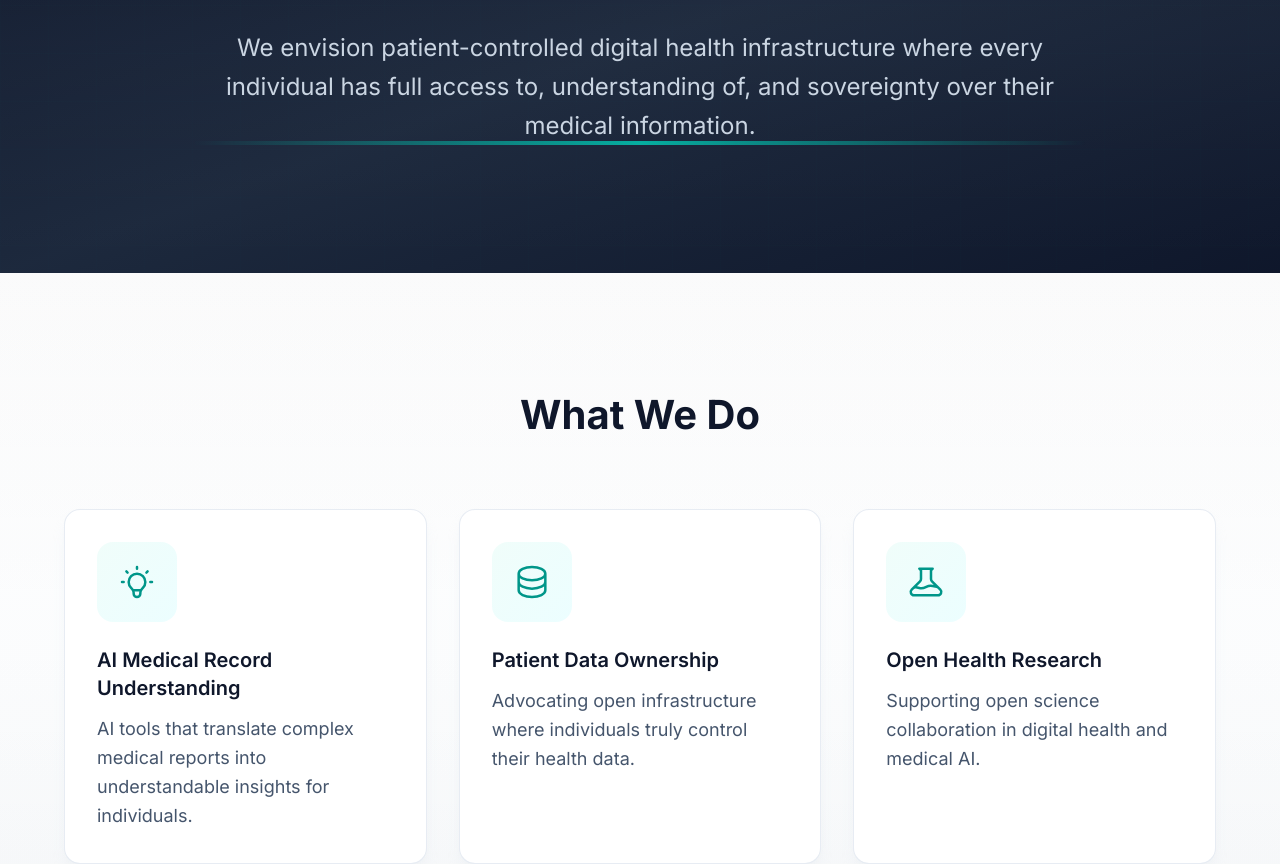
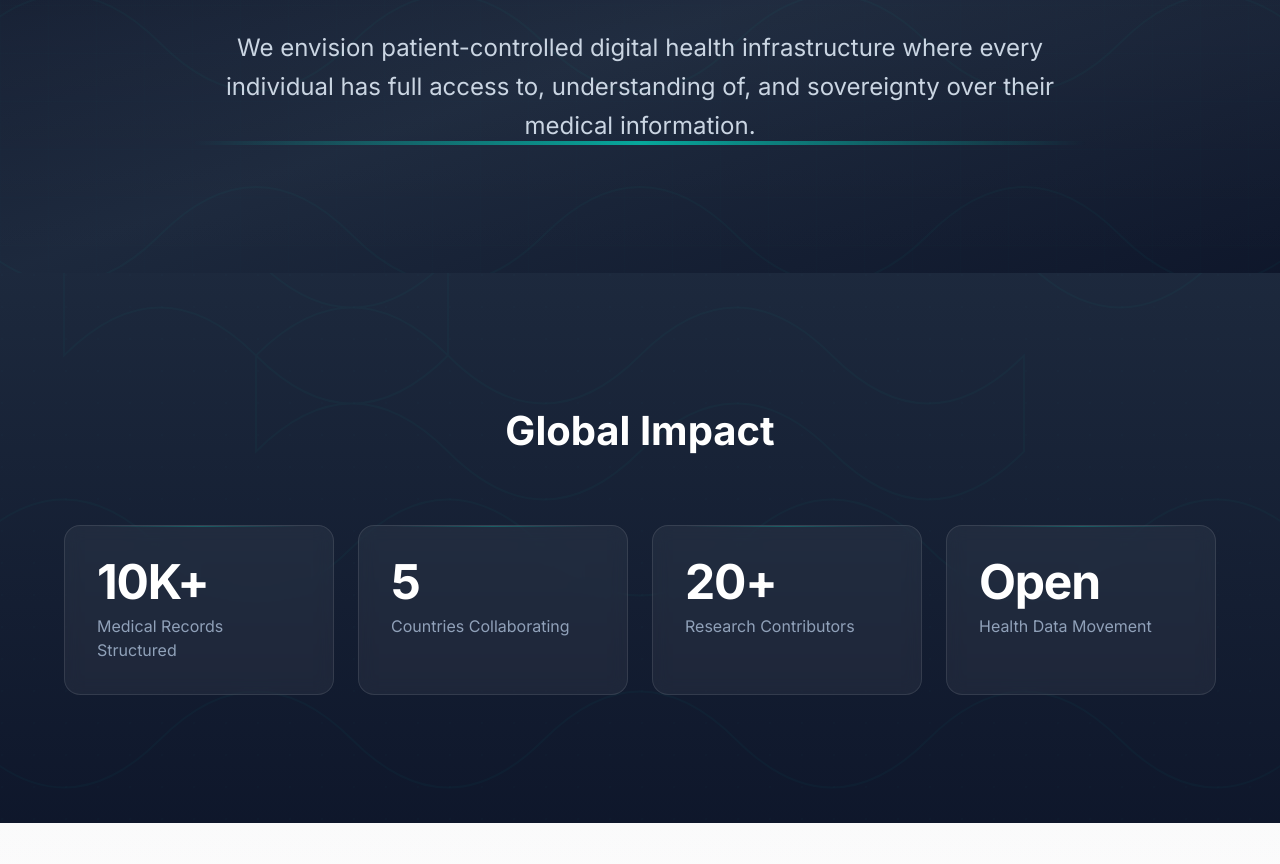
Before and after one commit to tutupi111/myhealthdata, a Next.js app: page /en in a window 1280 px wide. Shown: the part 1680-2544 px from the top of the page. Built offline with nearby package versions, Linux system fonts and the light colour scheme.

Commit message:
upgrade homepage design v3

```diff
--- a/app/[lang]/page.tsx
+++ b/app/[lang]/page.tsx
@@ -3,6 +3,9 @@ import { HeroSection } from "@/components/HeroSection";
 import { FeatureCard } from "@/components/FeatureCard";
 import { PortalCard } from "@/components/PortalCard";
 import { ProjectCard } from "@/components/ProjectCard";
+import { GlobalImpactCard } from "@/components/GlobalImpactCard";
+import { CodePatternBackground } from "@/components/CodePatternBackground";
+import { WorldMapOutline } from "@/components/WorldMapOutline";
 import {
   IconFragmented,
   IconLocked,
@@ -55,6 +58,7 @@ export default async function HomePage({
                   key={i}
                   className="group relative rounded-2xl bg-white/80 backdrop-blur-sm border border-white/60 p-8 shadow-lg shadow-slate-200/50 transition-all duration-300 hover:shadow-xl hover:shadow-teal-200/30 hover:-translate-y-2 hover:border-teal-200/60"
                 >
+                  <div className="absolute top-0 left-6 right-6 h-0.5 rounded-full bg-gradient-to-r from-teal-500/60 to-cyan-500/60 opacity-0 group-hover:opacity-100 transition-opacity" />
                   <div className="mb-6 inline-flex rounded-xl bg-gradient-to-br from-teal-50 to-cyan-50 p-4 text-teal-600 shadow-sm transition-all duration-300 group-hover:shadow-[0_0_20px_rgba(20,184,166,0.3)] group-hover:scale-110">
                     <Icon />
                   </div>
@@ -82,6 +86,7 @@ export default async function HomePage({
             backgroundSize: "48px 48px",
           }}
         />
+        <WorldMapOutline />
         <div className="absolute inset-0 bg-[linear-gradient(to_bottom,transparent_0%,rgba(255,255,255,0.02)_50%,transparent_100%)]" />
         <div className="relative max-w-4xl mx-auto text-center">
           <h2 className="text-[36px] md:text-[40px] lg:text-[44px] font-bold text-white mb-8 leading-tight">
@@ -92,6 +97,29 @@ export default async function HomePage({
             <p className="text-xl md:text-2xl text-slate-300 leading-relaxed relative">
               {t.vision.content}
             </p>
+          </div>
+        </div>
+      </section>
+
+      {/* Global Impact - New Section */}
+      <section className="relative py-24 md:py-32 px-4 overflow-hidden">
+        <div className="absolute inset-0 bg-gradient-to-b from-slate-800 to-slate-900" />
+        <div
+          className="absolute inset-0 opacity-20"
+          style={{
+            backgroundImage: `radial-gradient(circle at 2px 2px, rgba(20,184,166,0.08) 1px, transparent 0)`,
+            backgroundSize: "32px 32px",
+          }}
+        />
+        <WorldMapOutline />
+        <div className="relative max-w-6xl mx-auto">
+          <h2 className="text-[36px] md:text-[40px] font-bold text-white mb-16 text-center">
+            {t.globalImpact.title}
+          </h2>
+          <div className="grid sm:grid-cols-2 lg:grid-cols-4 gap-6">
+            {t.globalImpact.stats.map((stat, i) => (
+              <GlobalImpactCard key={i} value={stat.value} label={stat.label} />
+            ))}
           </div>
         </div>
       </section>
@@ -134,6 +162,7 @@ export default async function HomePage({
             backgroundSize: "40px 40px",
           }}
         />
+        <WorldMapOutline />
         <div className="relative max-w-6xl mx-auto">
           <h2 className="text-[36px] md:text-[40px] font-bold text-white mb-4 text-center">
             {t.platformAccess.title}
@@ -178,15 +207,17 @@ export default async function HomePage({
                 key={i}
                 name={project.name}
                 description={project.description}
+                tag={project.tag}
               />
             ))}
           </div>
         </div>
       </section>
 
-      {/* Open Source - Dark */}
+      {/* Open Source - Dark with code animation */}
       <section className="relative py-24 md:py-32 px-4 overflow-hidden">
         <div className="absolute inset-0 bg-slate-900" />
+        <CodePatternBackground />
         <div
           className="absolute inset-0 opacity-30"
           style={{
@@ -206,19 +237,26 @@ export default async function HomePage({
             href="https://github.com"
             target="_blank"
             rel="noopener noreferrer"
-            className="inline-flex items-center gap-3 px-8 py-4 bg-white text-slate-900 font-semibold rounded-xl hover:bg-slate-100 transition-all duration-300 hover:shadow-lg hover:shadow-white/10"
+            className="group inline-flex items-center gap-3 px-8 py-4 bg-white text-slate-900 font-semibold rounded-xl hover:bg-slate-100 transition-all duration-300 hover:shadow-[0_0_30px_rgba(255,255,255,0.2)]"
           >
-            <svg className="w-6 h-6" fill="currentColor" viewBox="0 0 24 24">
-              <path d="M12 0c-6.626 0-12 5.373-12 12 0 5.302 3.438 9.8 8.207 11.387.599.111.793-.261.793-.577v-2.234c-3.338.726-4.033-1.416-4.033-1.416-.546-1.387-1.333-1.756-1.333-1.756-1.089-.745.083-.729.083-.729 1.205.084 1.839 1.237 1.839 1.237 1.07 1.834 2.807 1.304 3.492.997.107-.775.418-1.305.762-1.604-2.665-.305-5.467-1.334-5.467-5.931 0-1.311.469-2.381 1.236-3.221-.124-.303-.535-1.524.117-3.176 0 0 1.008-.322 3.301 1.23.957-.266 1.983-.399 3.003-.404 1.02.005 2.047.138 3.006.404 2.291-1.552 3.297-1.23 3.297-1.23.653 1.653.242 2.874.118 3.176.77.84 1.235 1.911 1.235 3.221 0 4.609-2.807 5.624-5.479 5.921.43.372.823 1.102.823 2.222v3.293c0 .319.192.694.801.576 4.765-1.589 8.199-6.086 8.199-11.386 0-6.627-5.373-12-12-12z" />
-            </svg>
+            <span className="transition-all duration-300 group-hover:drop-shadow-[0_0_8px_rgba(20,184,166,0.6)]">
+              <svg className="w-6 h-6" fill="currentColor" viewBox="0 0 24 24">
+                <path d="M12 0c-6.626 0-12 5.373-12 12 0 5.302 3.438 9.8 8.207 11.387.599.111.793-.261.793-.577v-2.234c-3.338.726-4.033-1.416-4.033-1.416-.546-1.387-1.333-1.756-1.333-1.756-1.089-.745.083-.729.083-.729 1.205.084 1.839 1.237 1.839 1.237 1.07 1.834 2.807 1.304 3.492.997.107-.775.418-1.305.762-1.604-2.665-.305-5.467-1.334-5.467-5.931 0-1.311.469-2.381 1.236-3.221-.124-.303-.535-1.524.117-3.176 0 0 1.008-.322 3.301 1.23.957-.266 1.983-.399 3.003-.404 1.02.005 2.047.138 3.006.404 2.291-1.552 3.297-1.23 3.297-1.23.653 1.653.242 2.874.118 3.176.77.84 1.235 1.911 1.235 3.221 0 4.609-2.807 5.624-5.479 5.921.43.372.823 1.102.823 2.222v3.293c0 .319.192.694.801.576 4.765-1.589 8.199-6.086 8.199-11.386 0-6.627-5.373-12-12-12z" />
+              </svg>
+            </span>
             {t.openSource.cta}
           </a>
         </div>
       </section>
 
-      {/* Join the Movement - Strong CTA */}
+      {/* Join the Movement - CTA Banner #0B1120 → #12345A */}
       <section className="relative py-24 md:py-32 px-4 overflow-hidden">
-        <div className="absolute inset-0 bg-gradient-to-br from-slate-900 via-teal-900/30 to-slate-900" />
+        <div
+          className="absolute inset-0"
+          style={{
+            background: "linear-gradient(135deg, #0B1120 0%, #12345A 50%, #0B1120 100%)",
+          }}
+        />
         <div
           className="absolute inset-0 opacity-20"
           style={{
@@ -226,6 +264,7 @@ export default async function HomePage({
             backgroundSize: "32px 32px",
           }}
         />
+        <WorldMapOutline />
         <div className="relative max-w-3xl mx-auto text-center">
           <h2 className="text-[40px] md:text-[48px] font-bold text-white mb-8 leading-tight">
             {t.joinMovement.title}
--- a/app/[lang]/projects/page.tsx
+++ b/app/[lang]/projects/page.tsx
@@ -22,6 +22,7 @@ export default async function ProjectsPage({
             key={i}
             name={project.name}
             description={project.description}
+            tag={project.tag}
           />
         ))}
       </div>
--- /dev/null
+++ b/components/CodePatternBackground.tsx
@@ -0,0 +1,81 @@
+"use client";
+
+import { useEffect, useRef } from "react";
+
+const LINES = 12;
+const CHARS = "{}[]();=>const function return import export";
+
+export function CodePatternBackground() {
+  const canvasRef = useRef<HTMLCanvasElement>(null);
+
+  useEffect(() => {
+    const reducedMotion = typeof window !== "undefined" && window.matchMedia("(prefers-reduced-motion: reduce)").matches;
+    const canvas = canvasRef.current;
+    if (!canvas) return;
+
+    const ctx = canvas.getContext("2d");
+    if (!ctx) return;
+
+    let animationId: number;
+    let offset = 0;
+
+    const resize = () => {
+      const dpr = Math.min(window.devicePixelRatio || 1, 2);
+      const width = canvas.parentElement?.offsetWidth || window.innerWidth;
+      const height = canvas.parentElement?.offsetHeight || 400;
+
+      canvas.width = width * dpr;
+      canvas.height = height * dpr;
+      canvas.style.width = `${width}px`;
+      canvas.style.height = `${height}px`;
+      ctx.scale(dpr, dpr);
+    };
+
+    const draw = () => {
+      const width = canvas!.width / (window.devicePixelRatio || 1);
+      const height = canvas!.height / (window.devicePixelRatio || 1);
+      ctx.clearRect(0, 0, width, height);
+
+      ctx.font = "12px monospace";
+      const lineHeight = 20;
+      const charWidth = 8;
+
+      for (let i = 0; i < LINES; i++) {
+        const y = ((i * lineHeight + offset) % (height + lineHeight)) - lineHeight;
+        const startX = (offset * 0.3 + i * 50) % (width + 200) - 100;
+
+        let x = startX;
+        const lineLength = 15 + (i % 10);
+        for (let j = 0; j < lineLength; j++) {
+          const char = CHARS[(i + j + Math.floor(offset / 30)) % CHARS.length];
+          const alpha = 0.03 + 0.02 * Math.sin(offset * 0.02 + i + j);
+          ctx.fillStyle = `rgba(20, 184, 166, ${alpha})`;
+          ctx.fillText(char, x, y);
+          x += charWidth;
+        }
+      }
+
+      offset += reducedMotion ? 0 : 0.5;
+      animationId = requestAnimationFrame(draw);
+    };
+
+    resize();
+    draw();
+
+    const ro = new ResizeObserver(resize);
+    ro.observe(canvas.parentElement!);
+
+    return () => {
+      cancelAnimationFrame(animationId);
+      ro.disconnect();
+    };
+  }, []);
+
+  return (
+    <canvas
+      ref={canvasRef}
+      className="absolute inset-0 w-full h-full opacity-60"
+      aria-hidden
+    />
+  );
+}
--- a/components/FeatureCard.tsx
+++ b/components/FeatureCard.tsx
@@ -8,8 +8,9 @@ interface FeatureCardProps {
 
 export function FeatureCard({ icon, title, description }: FeatureCardProps) {
   return (
-    <div className="group relative h-full rounded-2xl border border-slate-200/80 bg-white p-8 shadow-lg shadow-slate-200/30 transition-all duration-300 hover:shadow-xl hover:shadow-teal-100/50 hover:border-teal-200/80 hover:-translate-y-2">
-      <div className="mb-6 inline-flex rounded-2xl bg-gradient-to-br from-teal-50 to-cyan-50 p-5 text-teal-600 transition-all duration-300 group-hover:scale-110 group-hover:shadow-[0_0_24px_rgba(20,184,166,0.25)]">
+    <div className="group relative h-full rounded-2xl border border-slate-200/80 bg-white/90 backdrop-blur-sm p-8 shadow-lg shadow-slate-200/30 transition-all duration-300 hover:shadow-xl hover:shadow-teal-100/50 hover:border-teal-200/80 hover:-translate-y-2">
+      <div className="absolute top-0 left-8 right-8 h-0.5 rounded-full bg-gradient-to-r from-teal-500/50 to-cyan-500/50 opacity-0 group-hover:opacity-100 group-hover:shadow-[0_0_8px_rgba(20,184,166,0.3)] transition-opacity" />
+      <div className="mb-6 inline-flex rounded-2xl bg-gradient-to-br from-teal-50 to-cyan-50 p-5 text-teal-600 shadow-sm transition-all duration-300 group-hover:scale-110 group-hover:shadow-[0_0_24px_rgba(20,184,166,0.25)]">
         {icon}
       </div>
       <h3 className="text-xl font-semibold text-slate-900 mb-3">{title}</h3>
--- /dev/null
+++ b/components/GlobalImpactCard.tsx
@@ -0,0 +1,16 @@
+interface GlobalImpactCardProps {
+  value: string;
+  label: string;
+}
+
+export function GlobalImpactCard({ value, label }: GlobalImpactCardProps) {
+  return (
+    <div className="group relative rounded-2xl bg-white/5 backdrop-blur-sm border border-white/10 p-8 transition-all duration-300 hover:bg-white/10 hover:border-teal-400/30 hover:-translate-y-1">
+      <div className="absolute top-0 left-8 right-8 h-px bg-gradient-to-r from-transparent via-teal-400/50 to-transparent opacity-60 group-hover:opacity-100 group-hover:shadow-[0_0_10px_rgba(20,184,166,0.3)]" />
+      <div className="text-4xl md:text-5xl font-bold text-white mb-2 tracking-tight">
+        {value}
+      </div>
+      <p className="text-slate-400 text-sm md:text-base">{label}</p>
+    </div>
+  );
+}
--- /dev/null
+++ b/components/WorldMapOutline.tsx
@@ -0,0 +1,19 @@
+export function WorldMapOutline() {
+  return (
+    <div className="absolute inset-0 overflow-hidden pointer-events-none opacity-[0.03]">
+      <svg
+        viewBox="0 0 1000 500"
+        className="absolute w-full h-full min-w-[150%] min-h-[150%] -left-1/4 -top-1/4"
+        preserveAspectRatio="xMidYMid slice"
+      >
+        <path
+          d="M150 250 Q200 200 250 250 T350 250 Q400 200 450 250 T550 250 Q600 200 650 250 T750 250 Q800 200 850 250 L850 350 Q800 400 750 350 T650 350 Q600 400 550 350 T450 350 Q400 400 350 350 T250 350 Q200 400 150 350 Z M300 150 Q350 100 400 150 T500 150 Q550 100 600 150 T700 150 L700 200 Q650 250 600 200 T500 200 Q450 250 400 200 T300 200 Z M200 100 Q250 50 300 100 T400 100 L400 150 Q350 200 300 150 T200 150 Z M600 50 Q650 0 700 50 T800 50 L800 100 Q750 150 700 100 T600 100 Z"
+          fill="none"
+          stroke="currentColor"
+          strokeWidth="1"
+          className="text-teal-400"
+        />
+      </svg>
+    </div>
+  );
+}
--- a/lib/i18n/translations.ts
+++ b/lib/i18n/translations.ts
@@ -41,6 +41,15 @@ export const translations = {
       content:
         "We envision patient-controlled digital health infrastructure where every individual has full access to, understanding of, and sovereignty over their medical information.",
     },
+    globalImpact: {
+      title: "Global Impact",
+      stats: [
+        { value: "10K+", label: "Medical Records Structured" },
+        { value: "5", label: "Countries Collaborating" },
+        { value: "20+", label: "Research Contributors" },
+        { value: "Open", label: "Health Data Movement" },
+      ],
+    },
     whatWeDo: {
       title: "What We Do",
       cards: [
@@ -80,9 +89,9 @@ export const translations = {
     projects: {
       title: "Featured Projects",
       items: [
-        { name: "Medical Data Parser", description: "Parse and structure medical records for patient understanding." },
-        { name: "Patient Data Infrastructure", description: "Open infrastructure for patient-owned health data." },
-        { name: "AI Health Assistant", description: "AI-powered tools to interpret and explain medical information." },
+        { name: "Medical Data Parser", description: "Parse and structure medical records for patient understanding.", tag: "AI" },
+        { name: "Patient Data Infrastructure", description: "Open infrastructure for patient-owned health data.", tag: "Data Infrastructure" },
+        { name: "AI Health Assistant", description: "AI-powered tools to interpret and explain medical information.", tag: "Open Health" },
       ],
     },
     openSource: {
@@ -163,6 +172,15 @@ export const translations = {
       content:
         "我们设想患者控制的数字健康基础设施，让每个人都能充分访问、理解并完全掌控自己的医疗信息。",
     },
+    globalImpact: {
+      title: "全球影响",
+      stats: [
+        { value: "10K+", label: "医疗记录已结构化" },
+        { value: "5", label: "合作国家" },
+        { value: "20+", label: "研究贡献者" },
+        { value: "开放", label: "健康数据运动" },
+      ],
+    },
     whatWeDo: {
       title: "我们的工作",
       cards: [
@@ -202,9 +220,9 @@ export const translations = {
     projects: {
       title: "精选项目",
       items: [
-        { name: "医疗数据解析器", description: "解析和结构化医疗记录，便于患者理解。" },
-        { name: "患者数据基础设施", description: "患者拥有健康数据的开放基础设施。" },
-        { name: "AI 健康助手", description: "AI 驱动的工具，用于解读和解释医疗信息。" },
+        { name: "医疗数据解析器", description: "解析和结构化医疗记录，便于患者理解。", tag: "AI" },
+        { name: "患者数据基础设施", description: "患者拥有健康数据的开放基础设施。", tag: "Data Infrastructure" },
+        { name: "AI 健康助手", description: "AI 驱动的工具，用于解读和解释医疗信息。", tag: "Open Health" },
       ],
     },
     openSource: {
```
Also changed, not shown: components/ProjectCard.tsx (+4 -3 lines).
